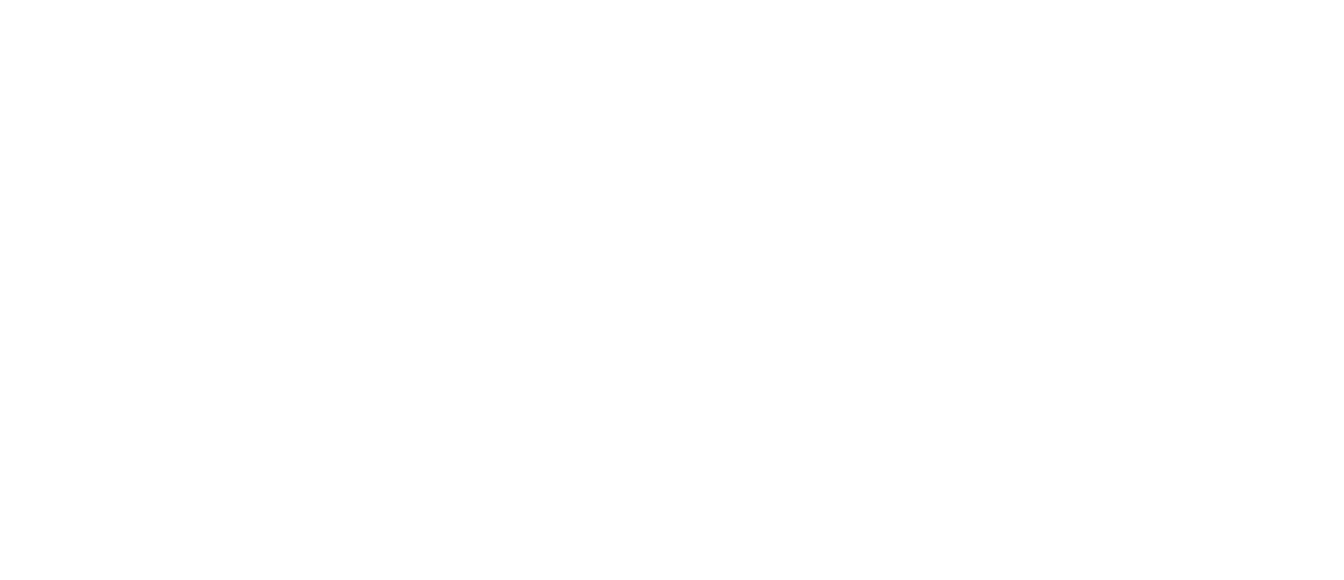
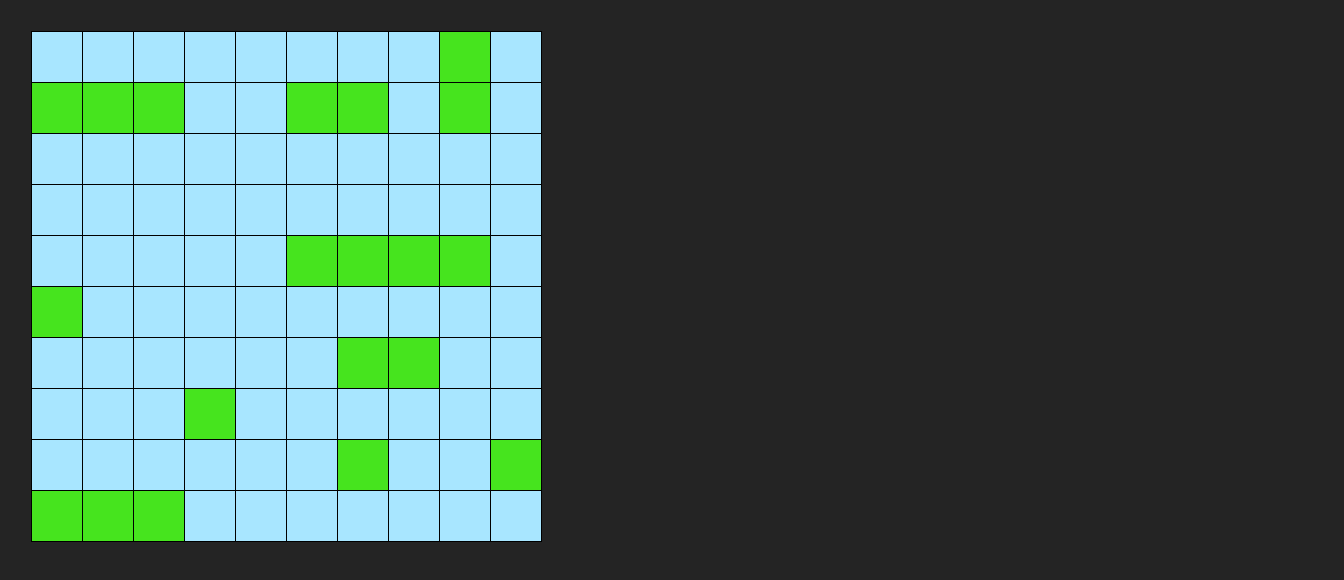
Before and after one commit to yadarochka/battleship, a React (Vite) app: page / in a window 1280 px wide. Shown: the top 580 px of the page, 1344 px wide, since content can reach past the window. Built offline with nearby package versions, Linux system fonts and the light colour scheme.

Commit message:
feat: add the logic of placing ships on the field

```diff
--- a/package.json
+++ b/package.json
@@ -16,6 +16,7 @@
     "@types/react": "^18.0.27",
     "@types/react-dom": "^18.0.10",
     "@vitejs/plugin-react": "^3.1.0",
+    "classnames": "^2.3.2",
     "typescript": "^4.9.3",
     "vite": "^4.1.0"
   }
--- a/src/App.css
+++ b/src/App.css
@@ -4,3 +4,41 @@
   padding: 2rem;
   text-align: center;
 }
+
+.app{
+  width: 100vw;
+  height: 100vh;
+  display: flex;
+
+}
+
+.field{
+  width: calc(51px * 10);
+  height: calc(51px * 10);
+  display: flex;
+  flex-wrap: wrap;
+
+  margin-top: -1px;
+  margin-left: -1px;
+}
+
+.cell{
+  outline: 1px solid black;
+  width: 50px;
+  height: 50px;
+  display: flex;
+  justify-content: center;
+  align-items: center;
+  background-color: rgb(168, 230, 255);
+
+  margin-top: 1px;
+  margin-left: 1px;
+}
+
+.dead{
+  background-color: red;
+}
+
+.alive{
+  background-color: rgb(70, 228, 30);
+}
--- a/src/App.tsx
+++ b/src/App.tsx
@@ -1,9 +1,26 @@
-import { useState } from "react";
-import reactLogo from "./assets/react.svg";
+import { useEffect, useState } from "react";
 import "./App.css";
+import FieldComponent from "./components/FieldComponent/FieldComponent";
+import { Field } from "./model/Field";
 
 function App() {
-  return <div className="app"></div>;
+  const [field, setField] = useState(new Field());
+
+  const startGame = () => {
+    const newField = new Field();
+    newField.initialCells();
+    newField.setupShips();
+    setField(newField);
+  };
+  useEffect(() => {
+    startGame();
+  }, []);
+
+  return (
+    <div className="app">
+      <FieldComponent field={field} setField={setField} />
+    </div>
+  );
 }
 
 export default App;
--- /dev/null
+++ b/src/components/CellComponent/CellComponent.tsx
@@ -0,0 +1,23 @@
+import React, { FC, memo, useEffect, useState } from "react";
+import { Cell, CellStatus } from "../../model/Cell";
+import classnames from "classnames";
+
+interface CellProps {
+  cell: Cell;
+  onClick: () => void;
+}
+
+const CellComponent: FC<CellProps> = ({ cell, onClick }) => {
+  return (
+    <div
+      onClick={onClick}
+      className={classnames("cell", {
+        dead: cell.status === CellStatus.DEAD,
+        alive: cell.status === CellStatus.ALIVE,
+        free: cell.status === CellStatus.FREE,
+      })}
+    ></div>
+  );
+};
+
+export default CellComponent;
--- /dev/null
+++ b/src/components/FieldComponent/FieldComponent.tsx
@@ -0,0 +1,28 @@
+import React, { FC, useEffect, useState } from "react";
+import { Field } from "../../model/Field";
+import CellComponent from "../CellComponent/CellComponent";
+
+interface FieldProps {
+  field: Field;
+  setField: (board: Field) => void;
+}
+
+const FieldComponent: FC<FieldProps> = ({ field, setField }) => {
+  return (
+    <div className="field">
+      {field.cells.map((row, index) => (
+        <React.Fragment key={index}>
+          {row.map((cell, index) => (
+            <CellComponent
+              cell={cell}
+              key={index}
+              onClick={() => field.isCellFree(cell.y, cell.x)}
+            />
+          ))}
+        </React.Fragment>
+      ))}
+    </div>
+  );
+};
+
+export default FieldComponent;
--- a/src/index.css
+++ b/src/index.css
@@ -2,6 +2,10 @@
   font-family: Inter, system-ui, Avenir, Helvetica, Arial, sans-serif;
   line-height: 1.5;
   font-weight: 400;
+
+  color-scheme: light dark;
+  color: rgba(255, 255, 255, 0.87);
+  background-color: #242424;
 
   font-synthesis: none;
   text-rendering: optimizeLegibility;
@@ -17,3 +21,8 @@ body {
   min-width: 320px;
   min-height: 100vh;
 }
+
+h1 {
+  font-size: 3.2em;
+  line-height: 1.1;
+}
--- a/src/main.tsx
+++ b/src/main.tsx
@@ -1,10 +1,8 @@
-import React from 'react'
-import ReactDOM from 'react-dom/client'
-import App from './App'
-import './index.css'
+import React from "react";
+import ReactDOM from "react-dom/client";
+import App from "./App";
+import "./index.css";
 
-ReactDOM.createRoot(document.getElementById('root') as HTMLElement).render(
-  <React.StrictMode>
-    <App />
-  </React.StrictMode>,
-)
+ReactDOM.createRoot(document.getElementById("root") as HTMLElement).render(
+  <App />
+);
--- /dev/null
+++ b/src/model/Cell.ts
@@ -0,0 +1,25 @@
+export enum CellStatus {
+  "EMPTY" = "empty",
+  "ALIVE" = "alive",
+  "DEAD" = "dead",
+  "FREE" = "free",
+}
+
+export class Cell {
+  readonly x: number;
+  readonly y: number;
+  status: CellStatus = CellStatus.EMPTY;
+
+  constructor(x: number, y: number) {
+    this.x = x;
+    this.y = y;
+  }
+
+  setStatus(status: CellStatus) {
+    this.status = status;
+  }
+
+  log() {
+    console.log(this.status);
+  }
+}
--- /dev/null
+++ b/src/model/Field.ts
@@ -0,0 +1,116 @@
+import { getRandomInt } from "../utils/getRandomInt";
+import { isOutsideOfArray } from "../utils/isOutsideOfArray";
+import { Cell, CellStatus } from "./Cell";
+
+export class Field {
+  cells: Cell[][] = [];
+  ships = [
+    { shipCount: 1, size: 4 },
+    { shipCount: 2, size: 3 },
+    { shipCount: 3, size: 2 },
+    { shipCount: 4, size: 1 },
+  ];
+
+  initialCells() {
+    for (let x = 0; x < 10; x++) {
+      const row = [];
+      for (let y = 0; y < 10; y++) {
+        row.push(new Cell(y, x));
+      }
+      this.cells.push(row);
+    }
+  }
+
+  setupShips() {
+    const ships = JSON.parse(JSON.stringify(this.ships));
+
+    for (let ship of ships) {
+      let { shipCount, size } = ship;
+      if (shipCount <= 0) {
+        continue;
+      }
+      let shipsPlaced = false;
+      while (shipCount > 0) {
+        let kx = getRandomInt(0, 9);
+        let ky = getRandomInt(0, 9);
+        console.log("точка", ky, kx);
+        if (this.isHorizontalPlaceFree(ky, kx, size)) {
+          for (let i = 0; i < size; i++) {
+            this.cells[ky][kx + i].setStatus(CellStatus.ALIVE);
+          }
+          shipCount -= 1;
+        } else if (this.isVerticalPlaceFree(ky, kx, size)) {
+          for (let i = 0; i < size; i++) {
+            this.cells[ky + i][kx].setStatus(CellStatus.ALIVE);
+          }
+          shipCount -= 1;
+        }
+        if (shipCount <= 0) {
+          shipsPlaced = true;
+        }
+      }
+    }
+  }
+
+  isCellFree(y: number, x: number) {
+    console.log("смотрим точку", y, x);
+    if (this.cells[y][x].status !== CellStatus.EMPTY) {
+      return false;
+    }
+    // смотрим вокруг ячейки
+    for (let i = -1; i <= 1; i++) {
+      for (let j = -1; j <= 1; j++) {
+        // если выходим за границы поля
+        if (x + j < 0 || x + j > 9 || y + i > 9 || y + i < 0) {
+          continue;
+        }
+        if (this.cells[y + i][x + j].status !== CellStatus.EMPTY) {
+          return false;
+        }
+      }
+    }
+    return true;
+  }
+
+  isHorizontalPlaceFree(y: number, x: number, size: number) {
+    if (length === 1) {
+      return this.isCellFree(y, x);
+    }
+    // если выходим за границы, то поставить корабль не можем
+    if (x + size > 9) {
+      return false;
+    }
+    // проверяем голову корабля
+    if (!this.isCellFree(y, x)) {
+      return false;
+    }
+    // проверяем хвост корабля
+    if (!this.isCellFree(y, x + size)) {
+      return false;
+    }
+
+    return true;
+  }
+
+  isVerticalPlaceFree(y: number, x: number, size: number) {
+    if (length === 1) {
+      return this.isCellFree(y, x);
+    }
+    // если выходим за границы, то поставить корабль не можем
+    if (y + size > 9) {
+      return false;
+    }
+    // проверяем голову корабля
+    if (!this.isCellFree(y, x)) {
+      return false;
+    }
+    // проверяем хвост корабля
+    if (!this.isCellFree(y + size, x)) {
+      return false;
+    }
+
+    return true;
+  }
+
+  isOusideOfField = isOutsideOfArray(10);
+}
--- /dev/null
+++ b/src/model/Ship.ts
@@ -0,0 +1 @@
+export class Ship {}
--- /dev/null
+++ b/src/utils/getRandomInt.ts
@@ -0,0 +1,5 @@
+export function getRandomInt(min: number, max: number) {
+  min = Math.ceil(min);
+  max = Math.floor(max);
+  return Math.floor(Math.random() * (max - min + 1)) + min;
+}
--- /dev/null
+++ b/src/utils/isOutsideOfArray.ts
@@ -0,0 +1,7 @@
+export function isOutsideOfArray(length: number) {
+  return (index: number, summand: number) => {
+    if (index + summand > length - 1 || index - summand < 0) {
+      return true;
+    } else false;
+  };
+}
```
Also changed, not shown: 1 other file (tests, documents, lock files or other folders).
